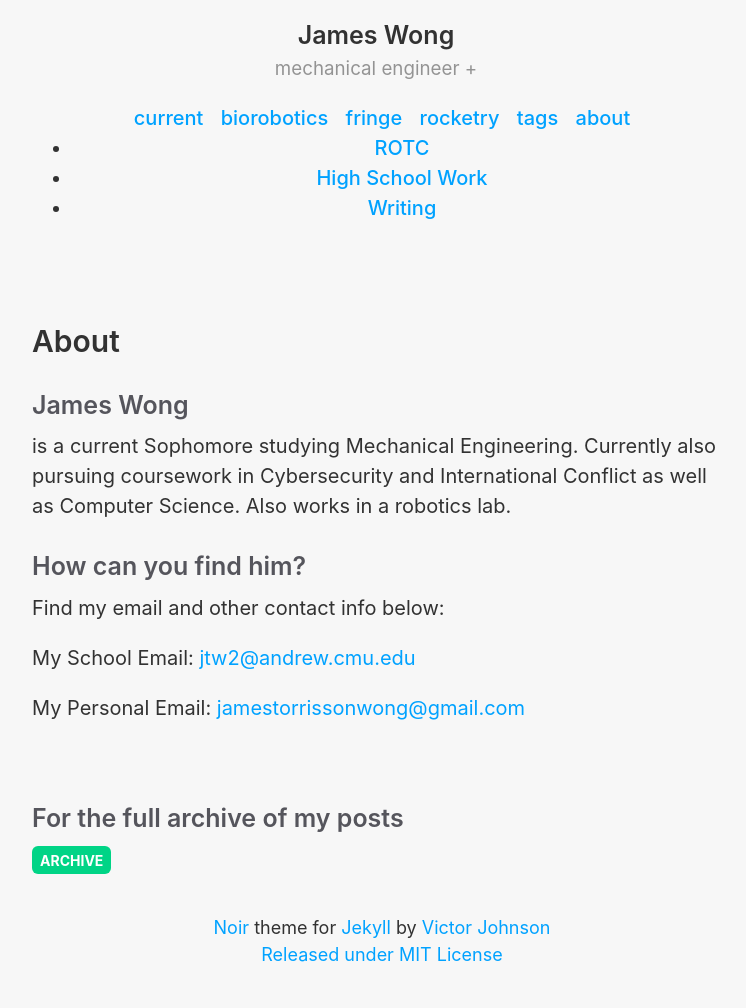
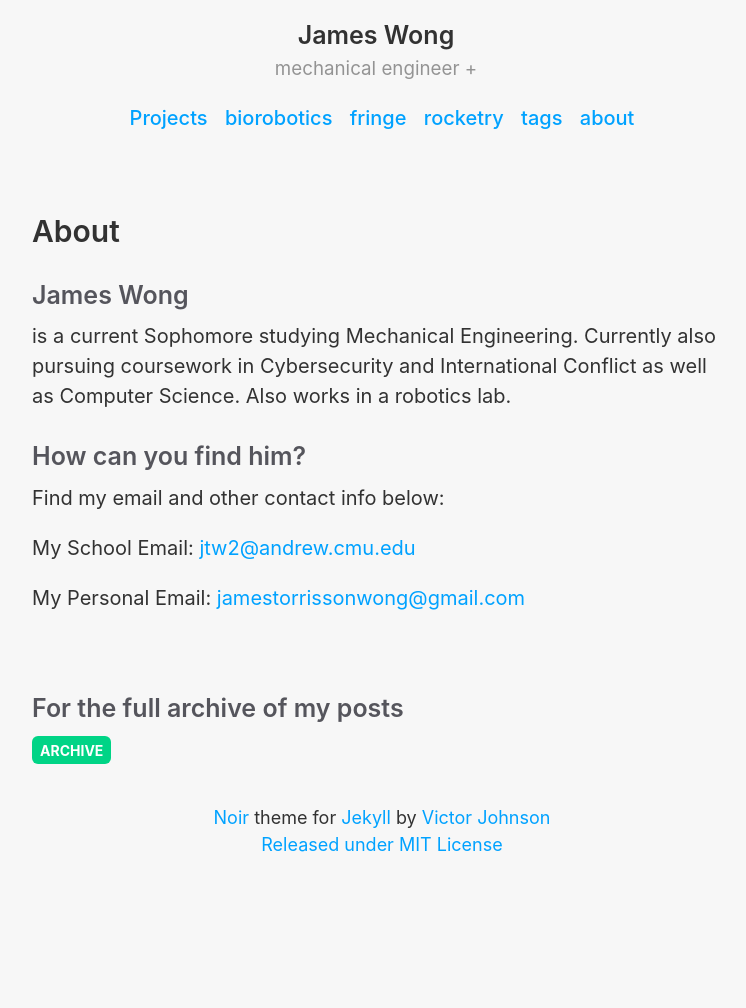
Before and after one commit to jamestorrissonwong/jtw, a Jekyll site: the page built from about.md, in a window 1280 px wide. Shown: the whole page, without its empty margins (258-1004 px from the left). Built offline with Jekyll 4.4.1, drawn with Linux system fonts in a browser that asks for light colours; after the commit the page ends 900 px from its top, so only the background shows below that.

Commit message:
sidebar fix

```diff
--- a/_layouts/default.html
+++ b/_layouts/default.html
@@ -20,7 +20,11 @@
 		<!-- Change navigation links here -->
 		<div class="navigation">
 		<ul id="navigation-list">
-    <li><a href="/current/">current</a></li>
+    <li><a href="/current/">Projects</a>
+      <ul id="navigation-list">
+        <li><a href="/current/">Current</a></li>
+        <li><a href="/hs/">High School</a></li>
+      </ul></li>
     <li><a href="/biorobotics/">biorobotics</a>
         <ul id="navigation-list">
           <li><a href="/subt/">SubT</a></li>
@@ -37,19 +41,12 @@
     <!--<li><a href="/styles/">styles</a></li>-->
     <li><a href="/tags/">tags</a></li>
     <li><a href="/about/">about</a>
-    <!--    <ul id="navigation-list">
-          <li><a href="/personal/">Personal Page</a></li>
-        </ul>
-      -->
+      <ul id="navigation-list">
+        <li><a href="/wm/">Writing</a></li>
+        <li><a href="/rotc/">ROTC</a></li>
+      </ul>
     </li>
 		</ul>
-    </div>
-    <div class="navigation">
-      <ul id="navigation-list2">
-      <li><a href="/rotc/">ROTC</a></li>
-      <li><a href="/hs/">High School Work</a></li>
-      <li><a href="/wm/">Writing</a></li>
-      </ul>
     </div>
 
       </header>
--- a/about.md
+++ b/about.md
@@ -18,5 +18,7 @@
 My Personal Email: [jamestorrissonwong@gmail.com](mailto:jamestorrissonwong@gmail.com "My Personal Email")
 
 <br>
+
 ### For the full archive of my posts
 <span class = "fixed"><a style="color:white;" href="/archive/">archive</a></span>
+<br>
--- a/styles.scss
+++ b/styles.scss
@@ -17,3 +17,4 @@
 @import "pagination";
 @import "message";
 @import "buttons";
+@import "sidenav";
```
